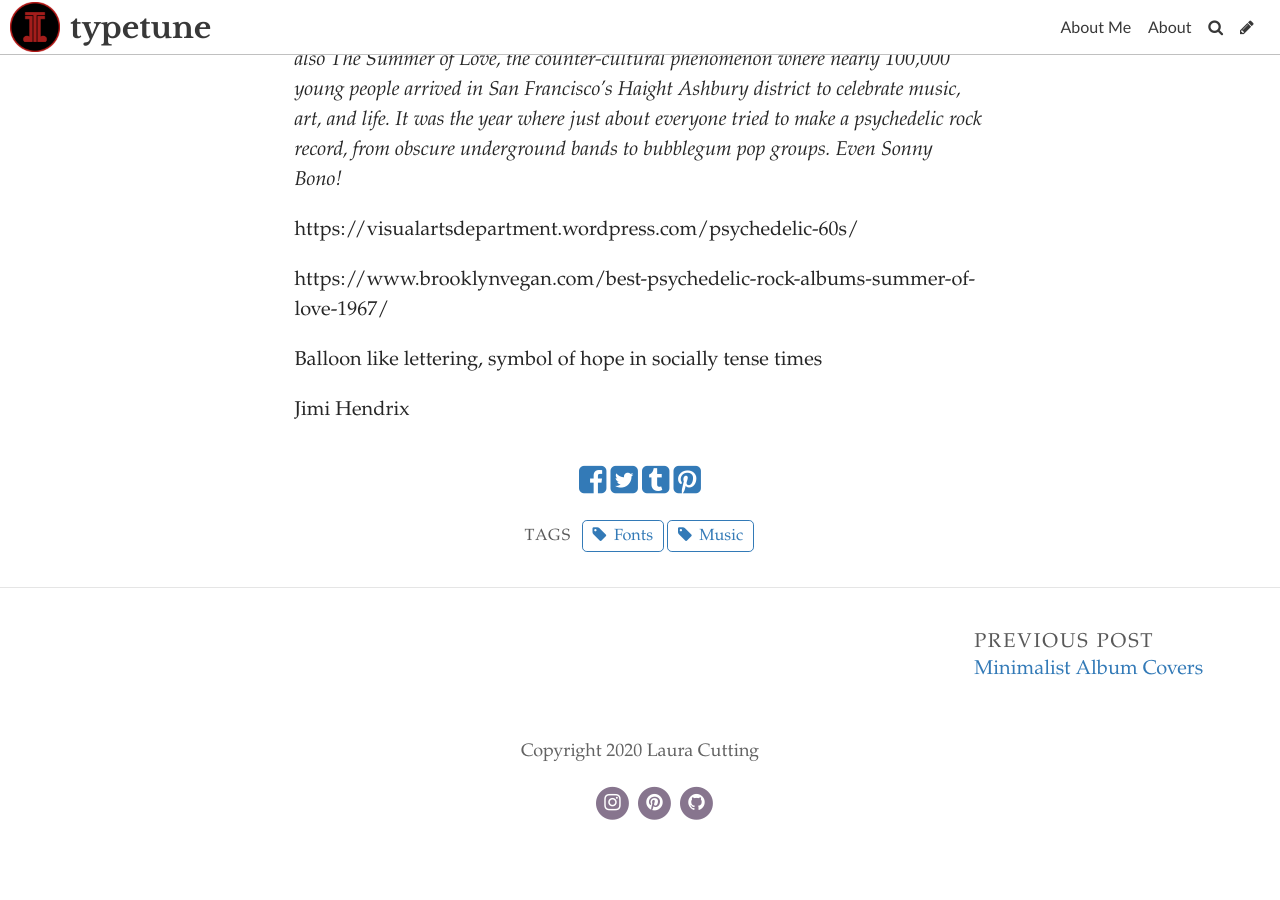
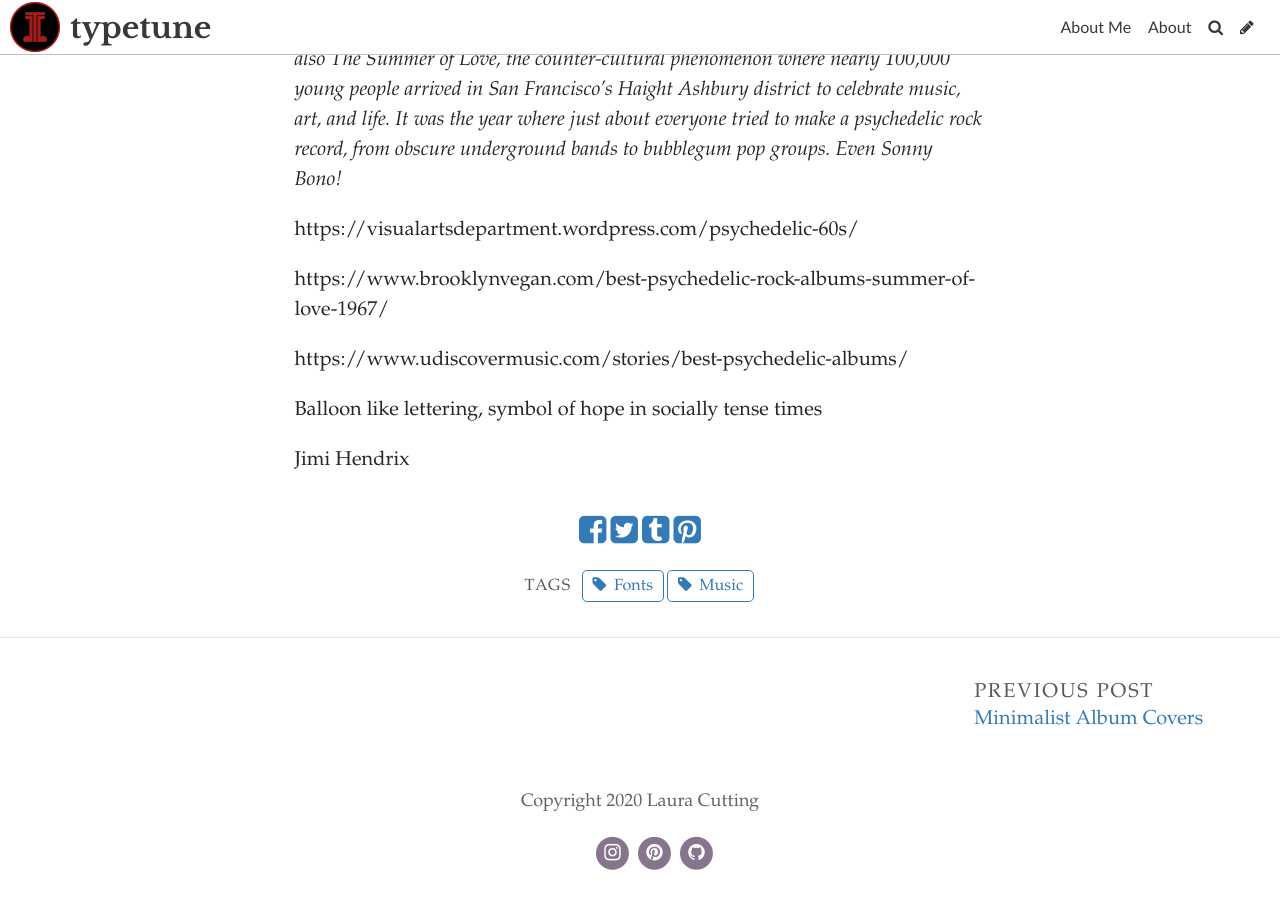
Before and after one commit to lauracutting/typetune, a Jekyll site: the page built from _posts/2020-10-28-groovy-baby.md, in a window 1280 px wide and 900 px high, scrolled down 711 px. Built offline with Jekyll 4.4.1, drawn with Linux system fonts in a browser that asks for light colours; some web fonts are replaced; before the commit the page ends 1561 px from its top, so only the background shows below that; some of the changed lines change nothing that is shown.

Commit message:
Update Post “2020-10-28-groovy-baby”

```diff
--- a/_posts/2020-10-28-groovy-baby.md
+++ b/_posts/2020-10-28-groovy-baby.md
@@ -18,6 +18,8 @@
 
 https://www.brooklynvegan.com/best-psychedelic-rock-albums-summer-of-love-1967/
 
+https://www.udiscovermusic.com/stories/best-psychedelic-albums/
+
  Balloon like lettering, symbol of hope in socially tense times
 
 Jimi Hendrix
```
